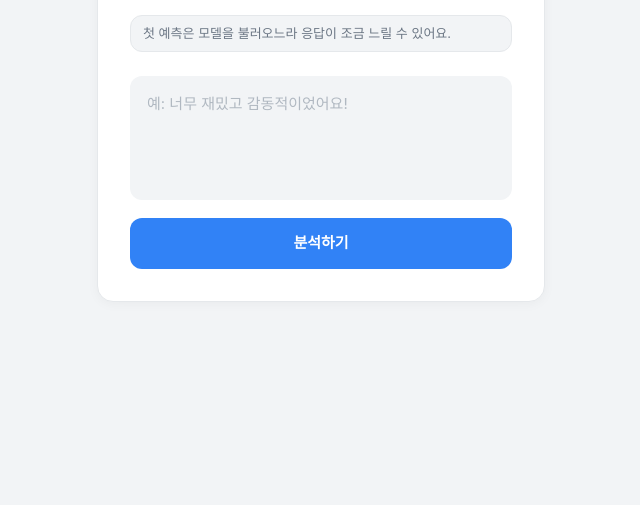
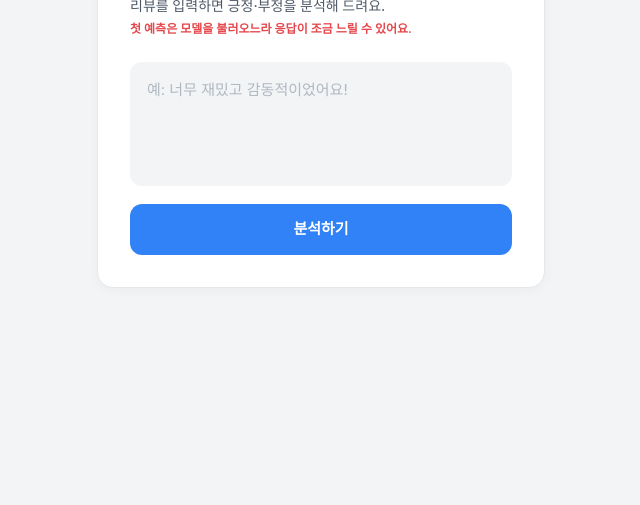
Before and after one commit to ReusCap/jnu-pipeline-p, a plain HTML site: page static/index.html in a window 1280 px wide. Shown: the part 295-800 px from the top of the page, without its empty margins (319-959 px from the left). Drawn offline with nearby package versions, Linux system fonts and the light colour scheme; a web font is replaced by a local one.

Commit message:
style(ui): 첫 예측 안내문 표시 방식 조정

```diff
--- a/static/index.html
+++ b/static/index.html
@@ -17,8 +17,8 @@
 <body class="bg-[#F2F4F6] min-h-screen flex items-center justify-center px-4">
     <div class="bg-white p-8 rounded-2xl w-full max-w-md shadow-[0_2px_12px_rgba(0,0,0,0.04)] border border-[#E5E8EB]">
         <h1 class="text-[22px] font-bold mb-2 text-[#191F28] tracking-tight">영화 리뷰 감정 분석기</h1>
-        <p class="text-sm text-[#8B95A1] mb-3">리뷰를 입력하면 긍정·부정을 분석해 드려요.</p>
-        <p class="text-[13px] text-[#6B7684] bg-[#F2F4F6] border border-[#E5E8EB] rounded-xl px-3 py-2 mb-6">
+        <p class="text-sm font-medium text-[#4E5968] mb-1">리뷰를 입력하면 긍정·부정을 분석해 드려요.</p>
+        <p class="text-[12px] font-semibold text-[#E5484D] mb-6">
             첫 예측은 모델을 불러오느라 응답이 조금 느릴 수 있어요.
         </p>
 
```
